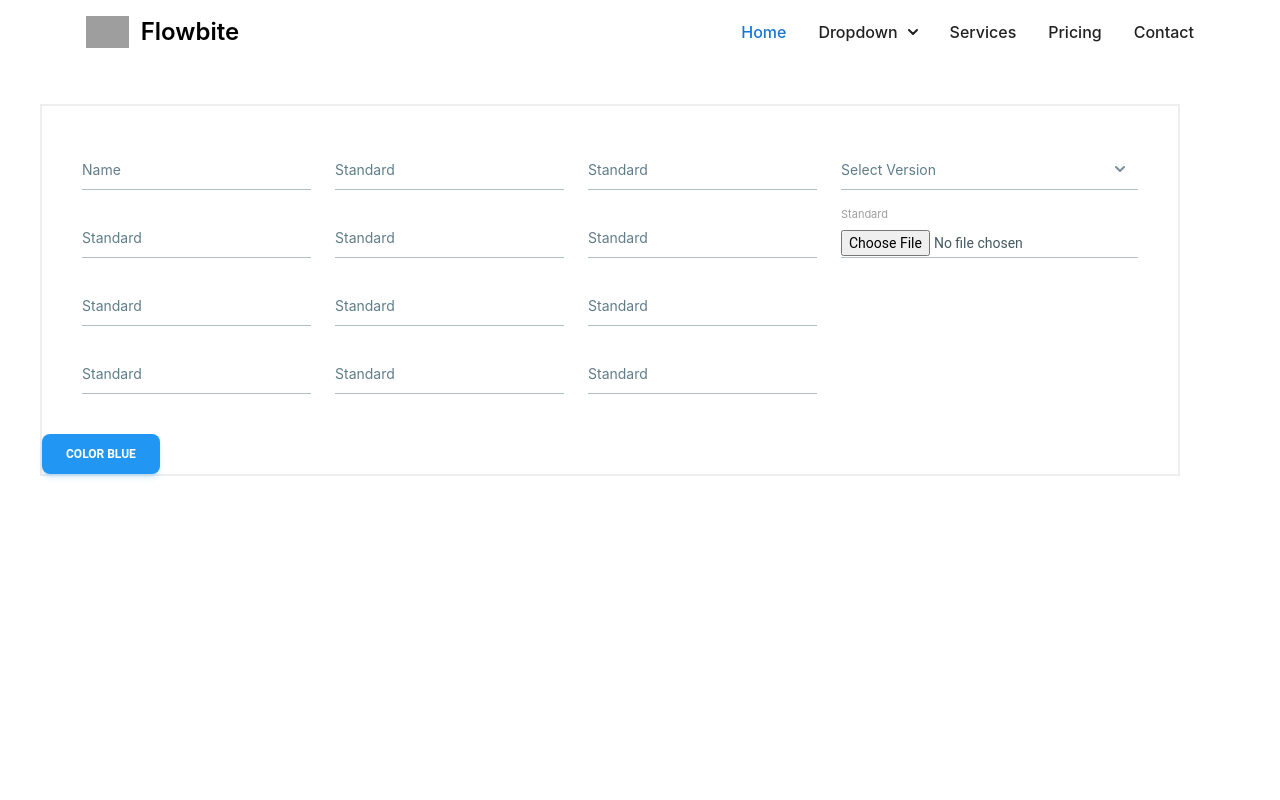
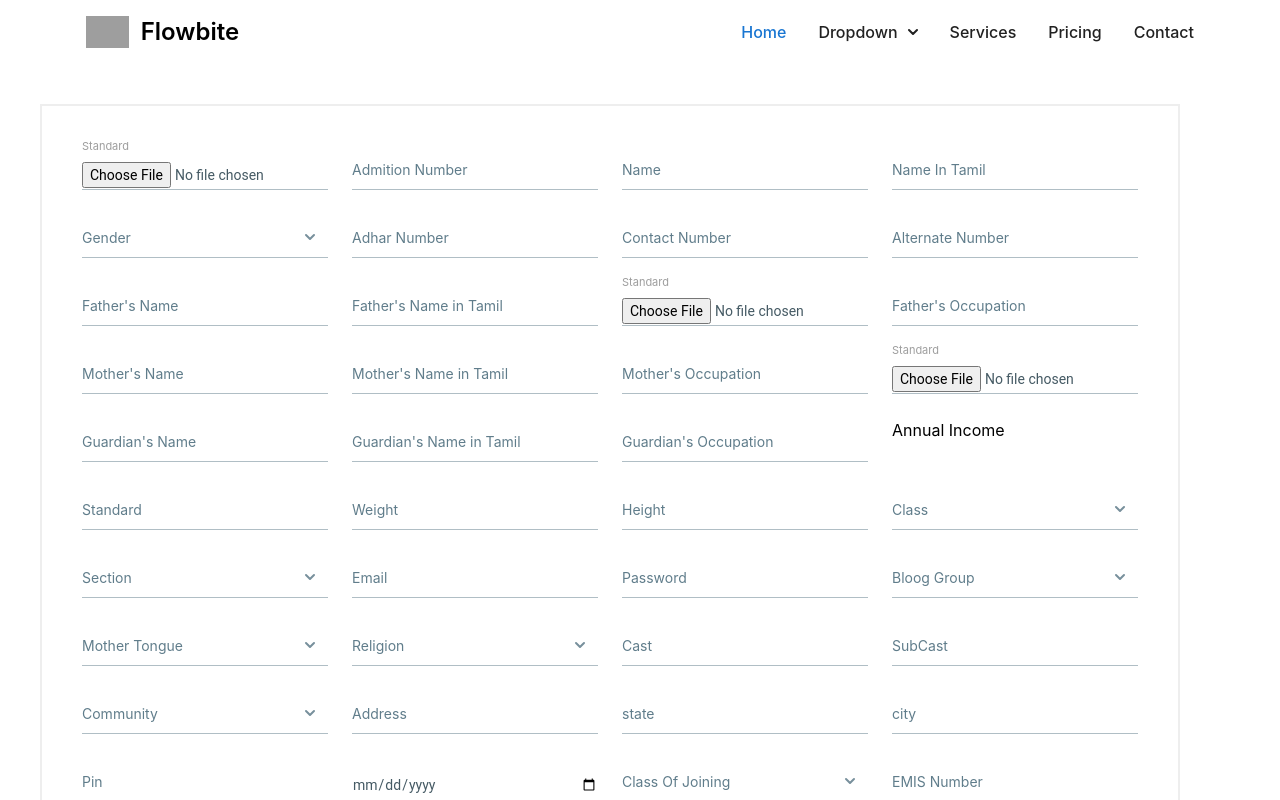
Before and after one commit to muhammedashfaq/EelonApp-FrontEnd, a React (Vite) app in the folder client/: page /test in a window 1280 px wide. Shown: the top 800 px of the page. Built offline with nearby package versions, Linux system fonts and the light colour scheme; grey boxes are pictures that could not be loaded.

Commit message:
added new

```diff
--- a/client/src/Components/Test.jsx
+++ b/client/src/Components/Test.jsx
@@ -212,20 +212,139 @@ const navBar = () => {
       </nav>
 
       <div className="container m-10 border-2 ">
-        <div className="  flex-row gap-6 p-10 grid grid-rows-4 grid-flow-col">
-          <Input variant="standard" label="Name" placeholder="Enter Your Name" />
-          <Input variant="standard" label="Standard" placeholder="Standard" />
-          <Input variant="standard" label="Standard" placeholder="Standard" />
-          <Input variant="standard" label="Standard" placeholder="Standard" />
-          <Input variant="standard" label="Standard" placeholder="Standard" />
-          <Input variant="standard" label="Standard" placeholder="Standard" />
-          <Input variant="standard" label="Standard" placeholder="Standard" />
-          <Input variant="standard" label="Standard" placeholder="Standard" />
-          <Input variant="standard" label="Standard" placeholder="Standard" />
-          <Input variant="standard" label="Standard" placeholder="Standard" />
-          <Input variant="standard" label="Standard" placeholder="Standard" />
-          <Input variant="standard" label="Standard" placeholder="Standard" />
-          <Select variant="standard" label="Select Version">
+        <div className="  flex-row gap-6 p-10 grid grid-cols-4 ">
+          <Input
+            type="file"
+            variant="standard"
+            label="Standard"
+            placeholder="Standard"
+          />
+          <Input
+            variant="standard"
+            label="Admition Number"
+            placeholder="Admition Number"
+          />
+          <Input
+            variant="standard"
+            label="Name"
+            placeholder="Enter Your Name"
+          />
+          <Input
+            variant="standard"
+            label="Name In Tamil"
+            placeholder="Name In Tamil"
+          />
+          <Select variant="standard" label="Gender">
+            <Option>Male</Option>
+            <Option>Female</Option>
+            <Option>Others</Option>
+          </Select>
+          <Input
+            variant="standard"
+            label="Adhar Number"
+            placeholder="Adhar Number"
+          />
+          <Input
+            variant="standard"
+            label="Contact Number"
+            placeholder="Contact Number"
+          />
+          <Input
+            variant="standard"
+            label="Alternate Number"
+            placeholder="Alternate Number"
+          />
+          <Input
+            variant="standard"
+            label="Father's Name"
+            placeholder="Father's Name"
+          />
+          <Input
+            variant="standard"
+            label="Father's Name in Tamil"
+            placeholder="Father's Name in Tamil"
+          />
+          <Input
+            type="file"
+            variant="standard"
+            label="Standard"
+            placeholder="Standard"
+          />
+          <Input
+            variant="standard"
+            label="Father's Occupation"
+            placeholder="Father's Occupation"
+          />
+          <Input
+            variant="standard"
+            label="Mother's Name"
+            placeholder="Mother's Name"
+          />
+          <Input
+            variant="standard"
+            label="Mother's Name in Tamil"
+            placeholder="Mother's Name in Tamil"
+          />
+          <Input
+            variant="standard"
+            label="Mother's Occupation"
+            placeholder="Mother's Occupation"
+          />
+          <Input
+            type="file"
+            variant="standard"
+            label="Standard"
+            placeholder="Standard"
+          />
+          <Input
+            variant="standard"
+            label="Guardian's Name"
+            placeholder="Guardian's Name"
+          />
+          <Input
+            variant="standard"
+            label="Guardian's Name in Tamil"
+            placeholder="Guardian's Name in Tamil"
+          />
+          <Input
+            variant="standard"
+            label="Guardian's Occupation"
+            placeholder="Guardian's Occupation"
+          />
+          Annual Income{" "}
+          <Input
+            variant="standard"
+            label="Standard"
+            placeholder="Annual Income"
+          />
+          <Input variant="standard" label="Weight" placeholder="Weight" />
+          <Input variant="standard" label="Height" placeholder="Height" />
+          <Select variant="standard" label="Class">
+            <Option>Material Tailwind HTML</Option>
+            <Option>Material Tailwind React</Option>
+            <Option>Material Tailwind Vue</Option>
+            <Option>Material Tailwind Angular</Option>
+            <Option>Material Tailwind Svelte</Option>
+          </Select>
+          <Select variant="standard" label="Section">
+            <Option>Material Tailwind HTML</Option>
+            <Option>Material Tailwind React</Option>
+            <Option>Material Tailwind Vue</Option>
+            <Option>Material Tailwind Angular</Option>
+            <Option>Material Tailwind Svelte</Option>
+          </Select>
+          <Input
+            variant="standard"
+            label="Email"
+            placeholder="Enter Your Email"
+          />
+          <Input
+            type="password"
+            variant="standard"
+            label="Password"
+            placeholder="********"
+          />
+        <Select variant="standard" label="Bloog Group">
             <Option>Material Tailwind HTML</Option>
             <Option>Material Tailwind React</Option>
             <Option>Material Tailwind Vue</Option>
@@ -233,11 +352,105 @@ const navBar = () => {
             <Option>Material Tailwind Svelte</Option>
           </Select>
 
-          <Input type="file" variant="standard" label="Standard" placeholder="Standard" />
+
+          <Select variant="standard" label="Mother Tongue">
+            <Option>Material Tailwind HTML</Option>
+            <Option>Material Tailwind React</Option>
+            <Option>Material Tailwind Vue</Option>
+            <Option>Material Tailwind Angular</Option>
+            <Option>Material Tailwind Svelte</Option>
+          </Select>
+
+          <Select variant="standard" label="Religion">
+            <Option>Material Tailwind HTML</Option>
+            <Option>Material Tailwind React</Option>
+            <Option>Material Tailwind Vue</Option>
+            <Option>Material Tailwind Angular</Option>
+            <Option>Material Tailwind Svelte</Option>
+          </Select>
+          <Input variant="standard" label="Cast" placeholder="Cast" />
+          <Input variant="standard" label="SubCast" placeholder="SubCast" />
+
+          <Select variant="standard" label="Community">
+            <Option>Material Tailwind HTML</Option>
+            <Option>Material Tailwind React</Option>
+            <Option>Material Tailwind Vue</Option>
+            <Option>Material Tailwind Angular</Option>
+            <Option>Material Tailwind Svelte</Option>
+          </Select>
+
+
+
+          <Input variant="standard" label="Address" placeholder="address" />
+          <Input variant="standard" label="state" placeholder="Standard" />
+          <Input variant="standard" label="city" placeholder="Standard" />
+          <Input variant="standard" label="Pin" placeholder="Standard" />
+
+          <Input type="date" variant="standard" />
+
+          <Select variant="standard" label="Class Of Joining">
+            <Option>Material Tailwind HTML</Option>
+            <Option>Material Tailwind React</Option>
+            <Option>Material Tailwind Vue</Option>
+            <Option>Material Tailwind Angular</Option>
+            <Option>Material Tailwind Svelte</Option>
+          </Select>
+
+          <Input variant="standard" label="EMIS Number" placeholder="EMIS Number" />
+          <Input variant="standard" label="Nationality" placeholder="Standard" />
+
+          <Select variant="standard" label="Medium of Instruction">
+            <Option>Material Tailwind HTML</Option>
+            <Option>Material Tailwind React</Option>
+            <Option>Material Tailwind Vue</Option>
+            <Option>Material Tailwind Angular</Option>
+            <Option>Material Tailwind Svelte</Option>
+          </Select>
+
+          <Select variant="standard" label="Concession Student">
+            <Option>Material Tailwind HTML</Option>
+            <Option>Material Tailwind React</Option>
+            <Option>Material Tailwind Vue</Option>
+            <Option>Material Tailwind Angular</Option>
+            <Option>Material Tailwind Svelte</Option>
+          </Select>
+
+          <Select variant="standard" label="Academic Year">
+            <Option>Material Tailwind HTML</Option>
+            <Option>Material Tailwind React</Option>
+            <Option>Material Tailwind Vue</Option>
+            <Option>Material Tailwind Angular</Option>
+            <Option>Material Tailwind Svelte</Option>
+          </Select>
+
+          <Select variant="standard" label="Category" placeholder="Student Category">
+            <Option>Material Tailwind HTML</Option>
+            <Option>Material Tailwind React</Option>
+            <Option>Material Tailwind Vue</Option>
+            <Option>Material Tailwind Angular</Option>
+            <Option>Material Tailwind Svelte</Option>
+          </Select>
+
+          <Select variant="standard" label="Student Group" placeholder="Student Group">
+            <Option>Material Tailwind HTML</Option>
+            <Option>Material Tailwind React</Option>
+            <Option>Material Tailwind Vue</Option>
+            <Option>Material Tailwind Angular</Option>
+            <Option>Material Tailwind Svelte</Option>
+          </Select>
+          <Input
+            type="file"
+            variant="standard"
+            label="Certificate"
+            placeholder="Certificate"
+          />
 
 
         </div>
+        <div className="w-full">
         <Button color="blue">color blue</Button>
+
+        </div>
       </div>
     </div>
   );
--- a/client/src/Components/login.jsx
+++ b/client/src/Components/login.jsx
@@ -4,7 +4,7 @@ import { Card, Input, Button, Typography } from "@material-tailwind/react";
 import { loginValidate } from "../Helper/Validations/validations";
 import { logintouserhome } from "../Helper/api/api";
 import { toast } from "react-hot-toast";
-
+import logoImage from '../assets/Logo.png'
 const Login = () => {
   const [user, setUser] = useState("");
   const [errors, setError] = useState([]);
@@ -50,9 +50,9 @@ const handleSubmit = async( e)=>{
 
   return (
     <div>
-      <div className="shadow-xl p-9 flex justify-center ">
-        {/* logo */}
-        <h1>LOGO</h1>
+      <div className="shadow-md p-0 flex justify-center ">
+
+        <img src={logoImage} className="w-40 h-40 "/>
       </div>
       <div className="h-full flex justify-center items-center mt-32 ">
         <div className="flex h-auto xl:w-2/3  ">
```
Also changed, not shown: client/src/assets/Logo.png (added).
